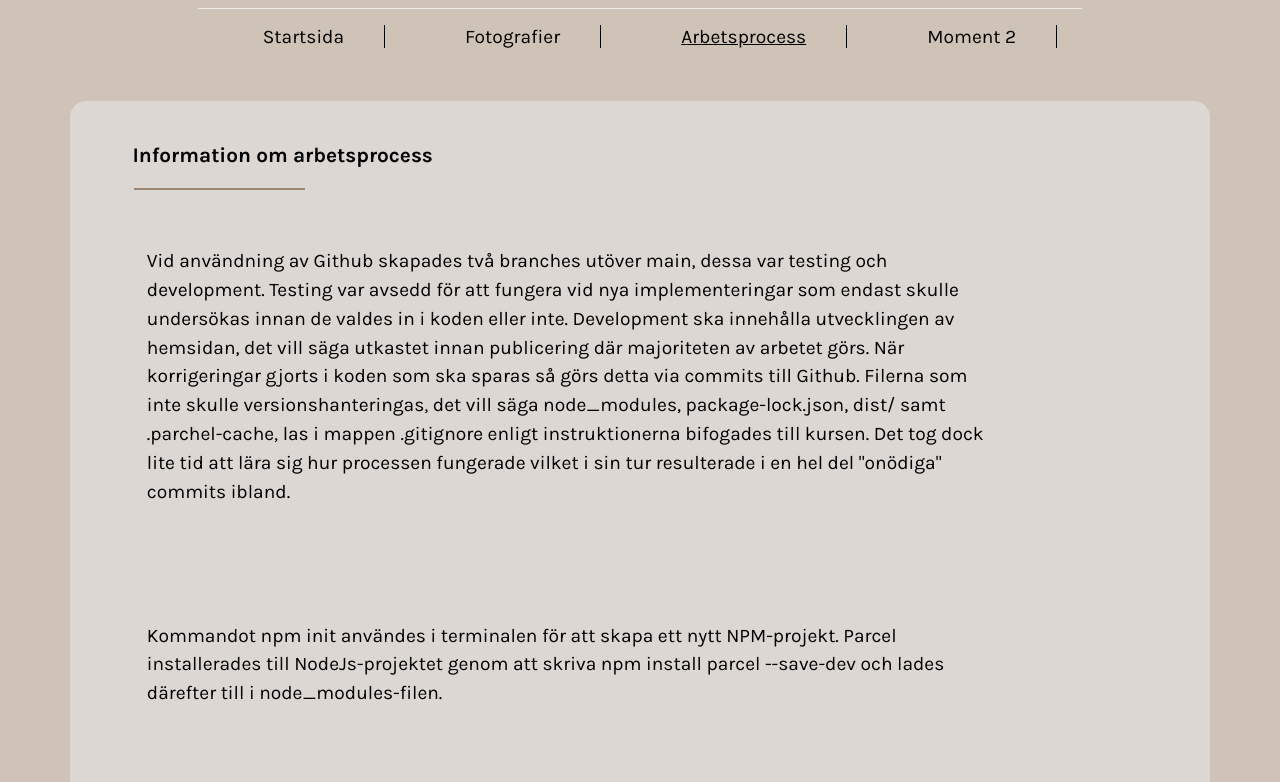
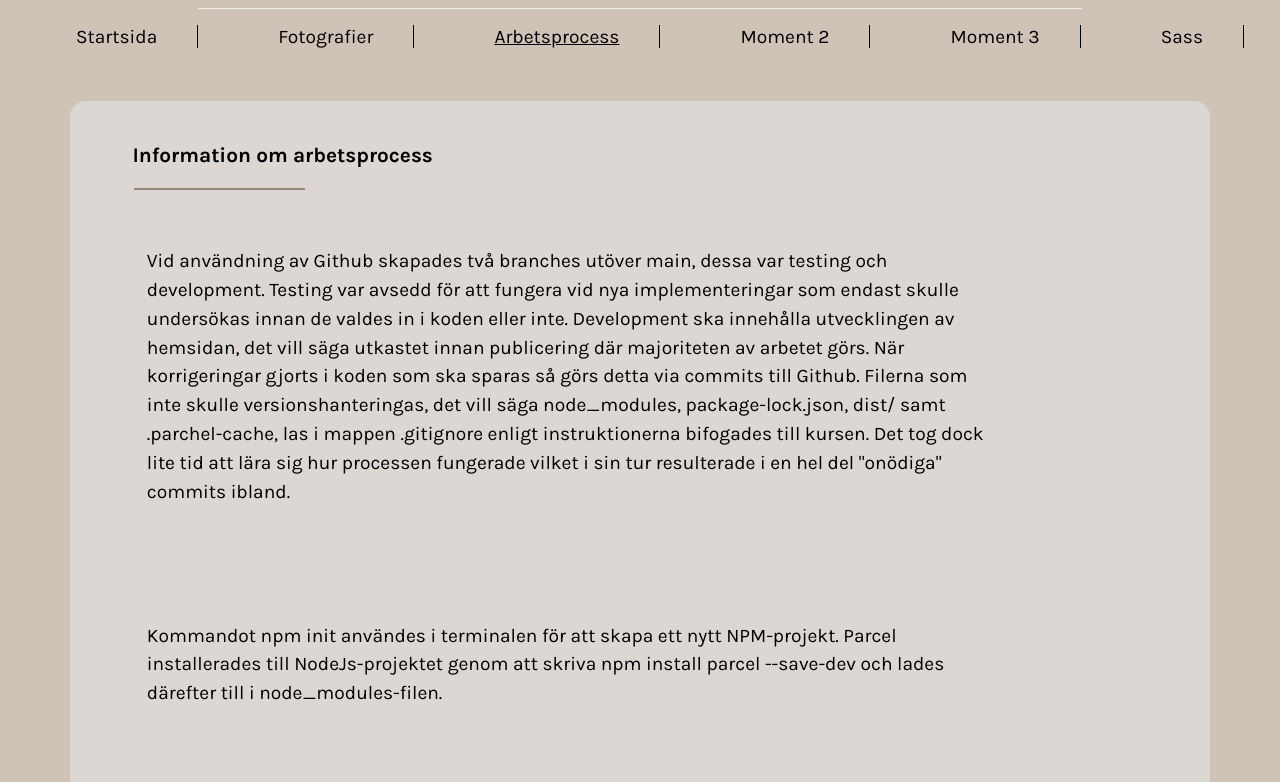
Before and after one commit to amer1301/demowebbplats, a website built with Parcel: page src/arbetsprocess.html in a window 1280 px wide. Shown: the part 109-891 px from the top of the page. Built offline with nearby package versions, Linux system fonts and the light colour scheme; a web font is replaced by a local one.

Commit message:
menyalt.

```diff
--- a/src/arbetsprocess.html
+++ b/src/arbetsprocess.html
@@ -26,6 +26,8 @@
         <li><a href="fotografier.html">Fotografier</a></li>
         <li><a href="arbetsprocess.html"><span class="underline">Arbetsprocess</span></a></li>
         <li><a href="moment2.html">Moment 2</a></li>
+        <li><a href="startsida.html">Moment 3</a></li>
+        <li><a href="SASS.html">Sass</a></li>
     </ul>
         </nav>
 </header>
```
Also changed, not shown: src/fotografier.html (+2 -0 lines).
